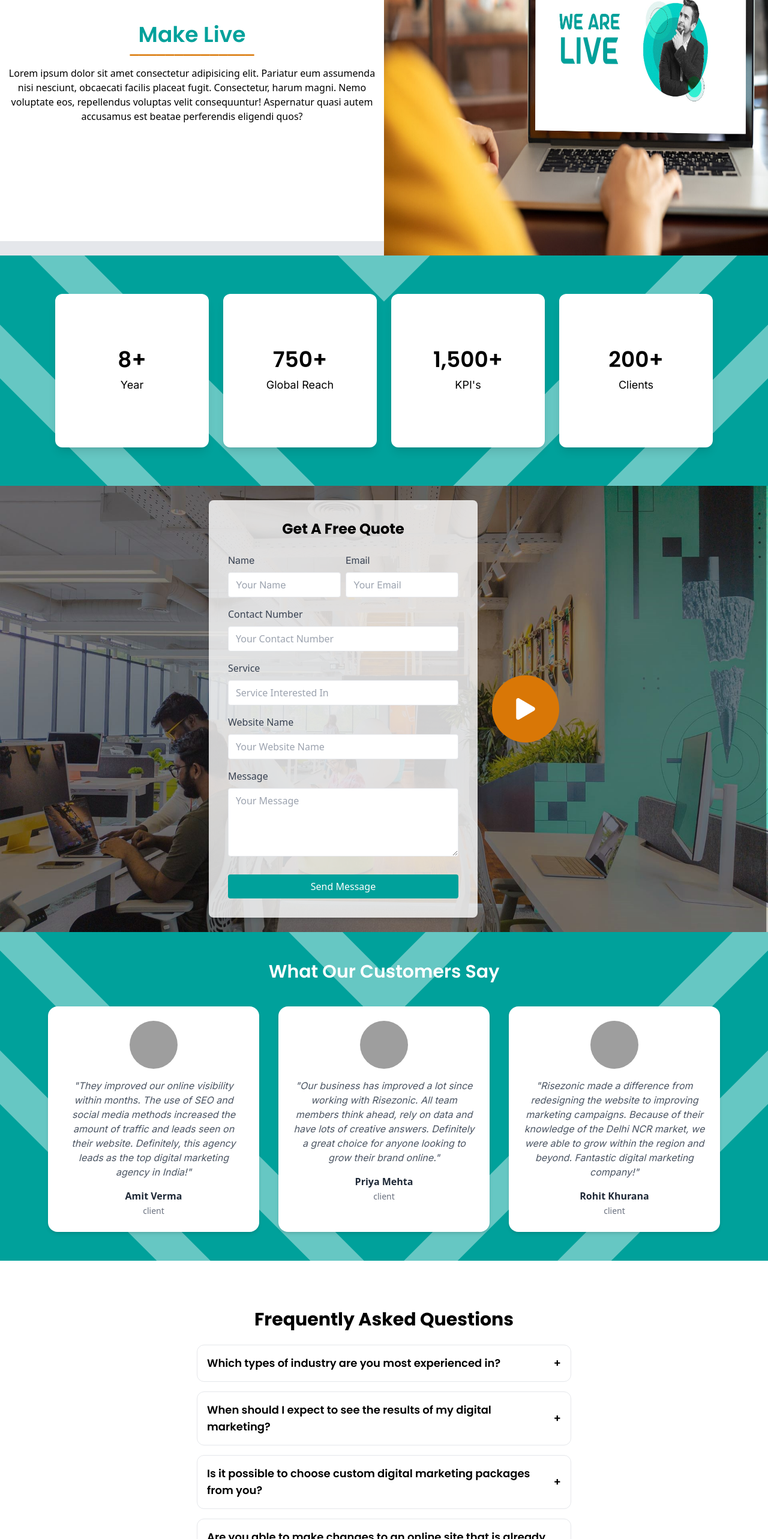
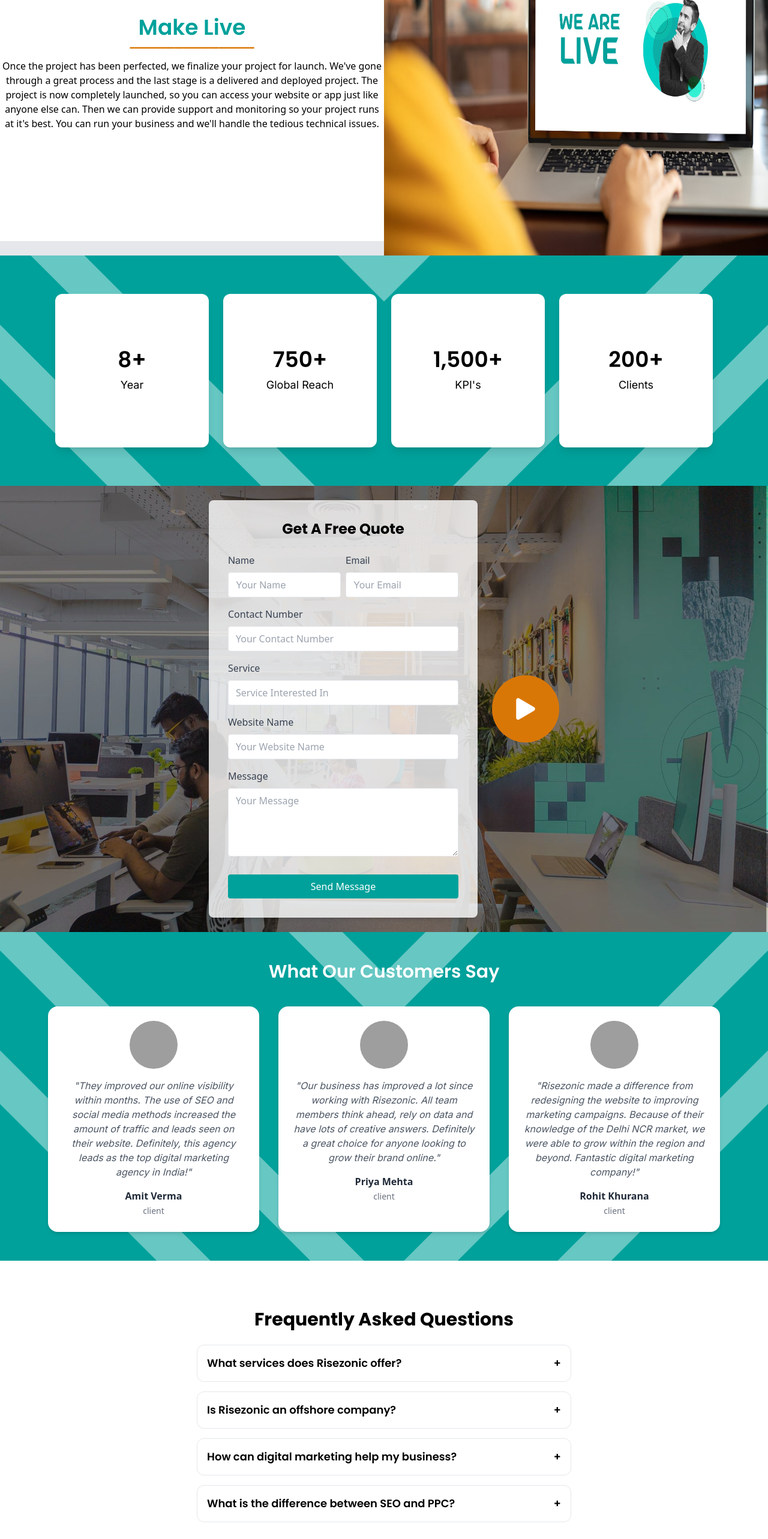
Before and after one commit to Ashish-Kaintura/risezonic2025-, a React (Vite) app: page / in a window 1280 px wide. Shown: the part 4536-7102 px from the top of the page at 60% size. Built offline with nearby package versions, Linux system fonts and the light colour scheme; grey boxes are pictures that could not be loaded.

Commit message:
read for live

```diff
--- a/src/Pages/Career.jsx
+++ b/src/Pages/Career.jsx
@@ -18,7 +18,7 @@ const Career = () => {
     },
     { id: 3, title: "UI/UX Designer", location: "Remote", type: "Contract" },
   ];
-useEffect(() => {
+  useEffect(() => {
     window.scrollTo(0, 0);
   }, []);
   return (
@@ -43,7 +43,7 @@ useEffect(() => {
             current openings below.
           </p>
           <div className="space-y-6">
-            {jobs.map((job) => (
+            {/* {jobs.map((job) => (
               <div
                 key={job.id}
                 className="bg-white shadow-md rounded-lg p-6 flex flex-col md:flex-row justify-between items-start md:items-center"
@@ -60,7 +60,11 @@ useEffect(() => {
                   Apply Now
                 </button>
               </div>
-            ))}
+            ))} */}
+
+            <h2 className="text-3xl  font-primary font-heading ">
+              No Opening As per Now{" "}
+            </h2>
           </div>
         </div>
       </div>
--- a/src/components/FQA.jsx
+++ b/src/components/FQA.jsx
@@ -2,27 +2,24 @@ import React, { useState } from "react";
 
 const faqs = [
   {
-    question: "Which types of industry are you most experienced in?",
+    question: " What services does Risezonic offer?",
     answer:
-      "We handle development services for a broad selection of industries, for example, eCommerce, education, real estate, hospitality and others. We develop unique strategies that match your business’s needs and your target audience.",
+      "Risezonic is a digital marketing and consulting agency—we help businesses solve problems and grow their companies. Our main services include the following:Website design and development, digital marketing (SEO, social media, PPC), mobile app development, and specialized consulting services in sales and technology.",
   },
   {
-    question:
-      " When should I expect to see the results of my digital marketing?",
+    question: "Is Risezonic an offshore company?",
     answer:
-      "If SEO and content marketing are used, you should notice changes in 3 to 6 months, while paid advertising tends to provide results in only a few weeks.F",
+      "Risezonic is a digital marketing agency and consulting company based in Delhi NCR, India. We service local clients in India and clients in other parts of the world to provide customized solutions to help brands find success in the digital space.",
   },
   {
-    question:
-      "Is it possible to choose custom digital marketing packages from you?",
+    question: "How can digital marketing help my business?",
     answer:
-      "Absolutely. We plan and provide services that fit your goals, budget and level of digital knowledge. For clients who want either large-scale systems or limited campaigns, we are able to help.",
+      "Digital marketing helps your business find more online visibility, get potential customers to your website, and generate leads and, ultimately, sales. We use data-driven strategies such as search engine optimization (SEO), social media marketing (SMM), and pay-per-click (PPC) advertising so that we can reach the right audience in the most economical way possible and measure your return on investment (ROI).",
   },
   {
-    question:
-      "Are you able to make changes to an online site that is already working?",
+    question: "What is the difference between SEO and PPC?",
     answer:
-      "Yes. Along with WordPress website design, we help with speed, SEO, look on mobile devices and better user experience.",
+      "SEO (Search Engine Optimization) is the process of optimizing your website for a better position in organic (unpaid) search results. PPC (Pay-Per-Click) advertising is a paid advertisement, in which case, you pay a fee each time someone clicks on your ad. Both SEO and PPC are important for driving traffic; SEO takes time and patience (long-term), and PPC is instant (short-term).",
   },
 ];
 
--- a/src/components/OnclickVideo.jsx
+++ b/src/components/OnclickVideo.jsx
@@ -17,23 +17,29 @@ export default function OnclickVideo() {
 
       {open && (
         <div className="fixed inset-0 bg-black bg-opacity-70 flex items-center justify-center z-50">
-                    <div className="bg-white rounded-lg overflow-hidden relative w-full max-w-2xl">
           <button
-                            className="absolute top-2 right-2 text-black text-2xl"
+            className="absolute top-2 right-2 text-black text-4xl"
             onClick={() => setOpen(false)}
           >
             &times;
           </button>
+          <div className="bg-white rounded-lg overflow-hidden relative w-full max-w-2xl">
             <div className="aspect-w-16 aspect-h-9">
-                            <iframe
+              <video
                 width="560"
                 height="315"
-                                src="https://www.youtube.com/embed/dQw4w9WgXcQ"
+                className="w-full h-full object-cover"
                 title="Video"
-                                frameBorder="0"
-                                allow="autoplay; encrypted-media"
-                                allowFullScreen
-                            ></iframe>
+                controls
+                muted
+                playsInline
+              >
+                <source
+                  src="https://raw.githubusercontent.com/Ashish-Kaintura/risezonic2025-/main/src/video/Website%20Front%20page%20video.mp4"
+                  type="video/mp4"
+                />
+                Your browser does not support the video tag.
+              </video>
             </div>
           </div>
         </div>
--- a/src/components/Workprocess.jsx
+++ b/src/components/Workprocess.jsx
@@ -91,11 +91,14 @@ export default function Workprocess() {
                     ______________
                   </span>
                   <p className="pt-8">
-                    Lorem ipsum dolor sit amet consectetur adipisicing elit.
-                    Pariatur eum assumenda nisi nesciunt, obcaecati facilis
-                    placeat fugit. Consectetur, harum magni. Nemo voluptate eos,
-                    repellendus voluptas velit consequuntur! Aspernatur quasi
-                    autem accusamus est beatae perferendis eligendi quos?
+                    Once the project has been perfected, we finalize your
+                    project for launch. We've gone through a great process and
+                    the last stage is a delivered and deployed project. The
+                    project is now completely launched, so you can access your
+                    website or app just like anyone else can. Then we can
+                    provide support and monitoring so your project runs at it's
+                    best. You can run your business and we'll handle the tedious
+                    technical issues.
                   </p>
                 </div>
               </section>
```
Also changed, not shown: 1 other file (tests, documents, lock files or other folders). Lines whose indentation alone changed are shown as unchanged.
